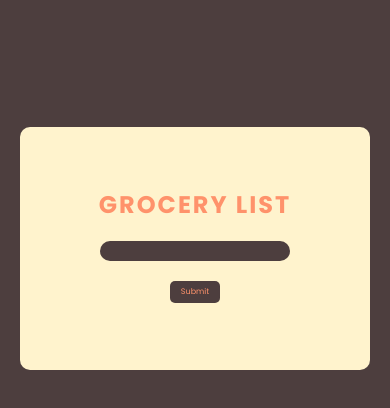
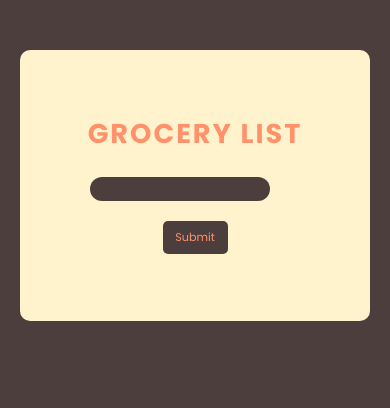
Before and after one commit to Shajith29/Dailyproject, a plain HTML site: page grocery-list/index.html in a window 390 px wide. Drawn offline with Linux system fonts and the light colour scheme.

Commit message:
screen is adjust for mobile

```diff
--- a/grocery-list/style.css
+++ b/grocery-list/style.css
@@ -12,7 +12,6 @@ body{
     align-items: center;
     justify-content: center;
     margin: 0;
-    overflow: hidden;
     color: #FF926B;
 }
 
@@ -172,6 +171,8 @@ body{
 @media (max-width: 550px) {
     .section-center{
         width: 350px;
+        padding: 10px;
+        margin:50px 15px
     }
 
     .grocery-form p{
@@ -180,30 +181,36 @@ body{
     }
 
     .grocery-form h2{
-        font-size: 1.5rem;
+        font-size: 1.7rem;
     }
 
     .grocery-form input{
-        margin-left: 70px;
+        margin-left: 60px;
         display: block;
-        padding: 5px;
+        padding: 12px;
         height: 20px;
-        width: 190px;
+        width: 180px;
         border-radius: 20px;
-        font-size: .7rem;
+        font-size: .8rem;
     }
 
     .grocery-form button{
-        width: 50px;
-        font-size: .5rem;
+        width: 65px;
+        font-size: .7rem;
         text-align: center;
-        padding: 5px;
+        padding: 8px 12px;
         margin-top: 20px;
         border-radius: 5px;
     }
 
+    .grocery-items{
+        padding: 0;
+    }
+
     .grocery-items .title{
-        font-size: .8rem;
+        font-size: .9rem;
+        margin-bottom: 0;
+        padding: 0;
     }
 
     .grocery-items button{
```
